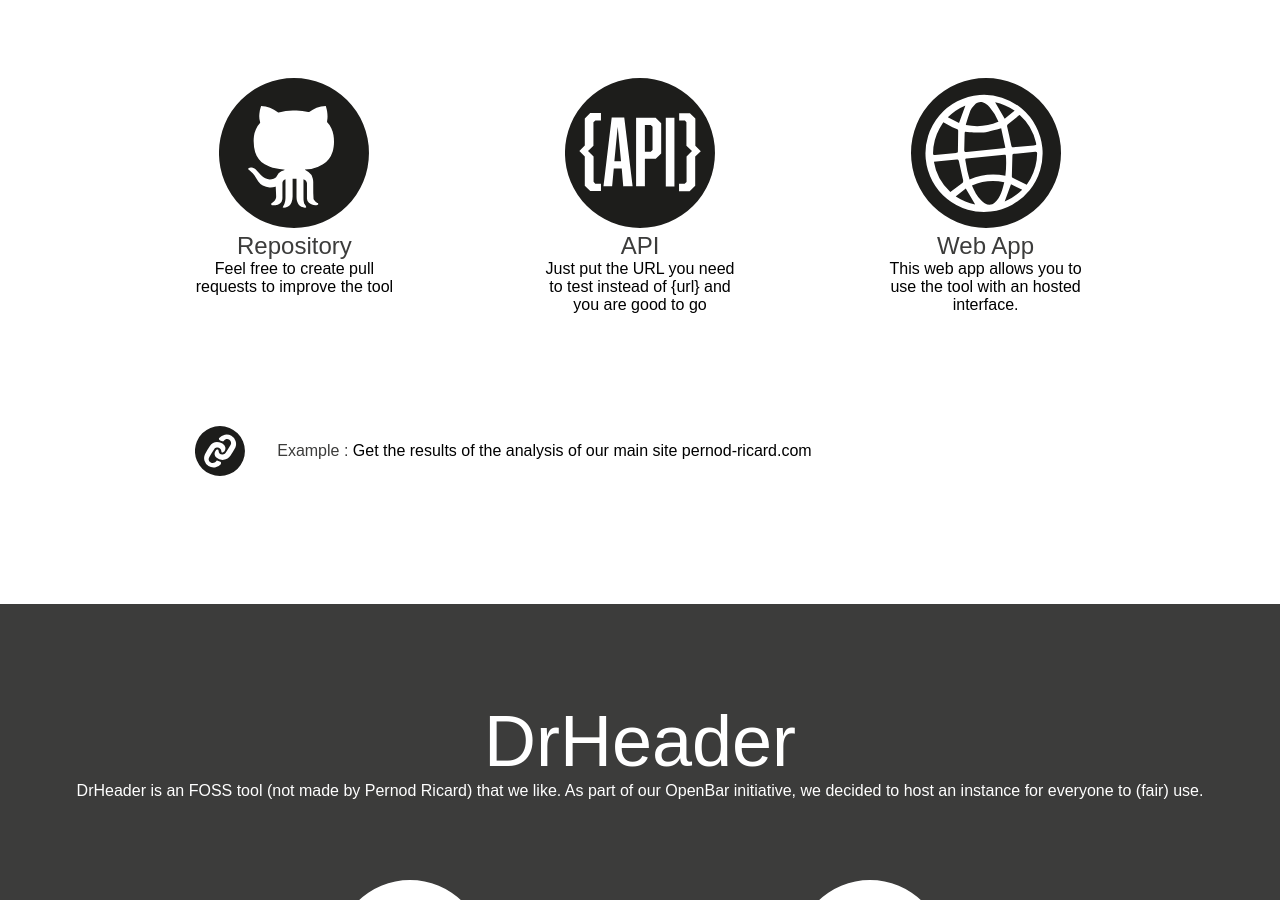
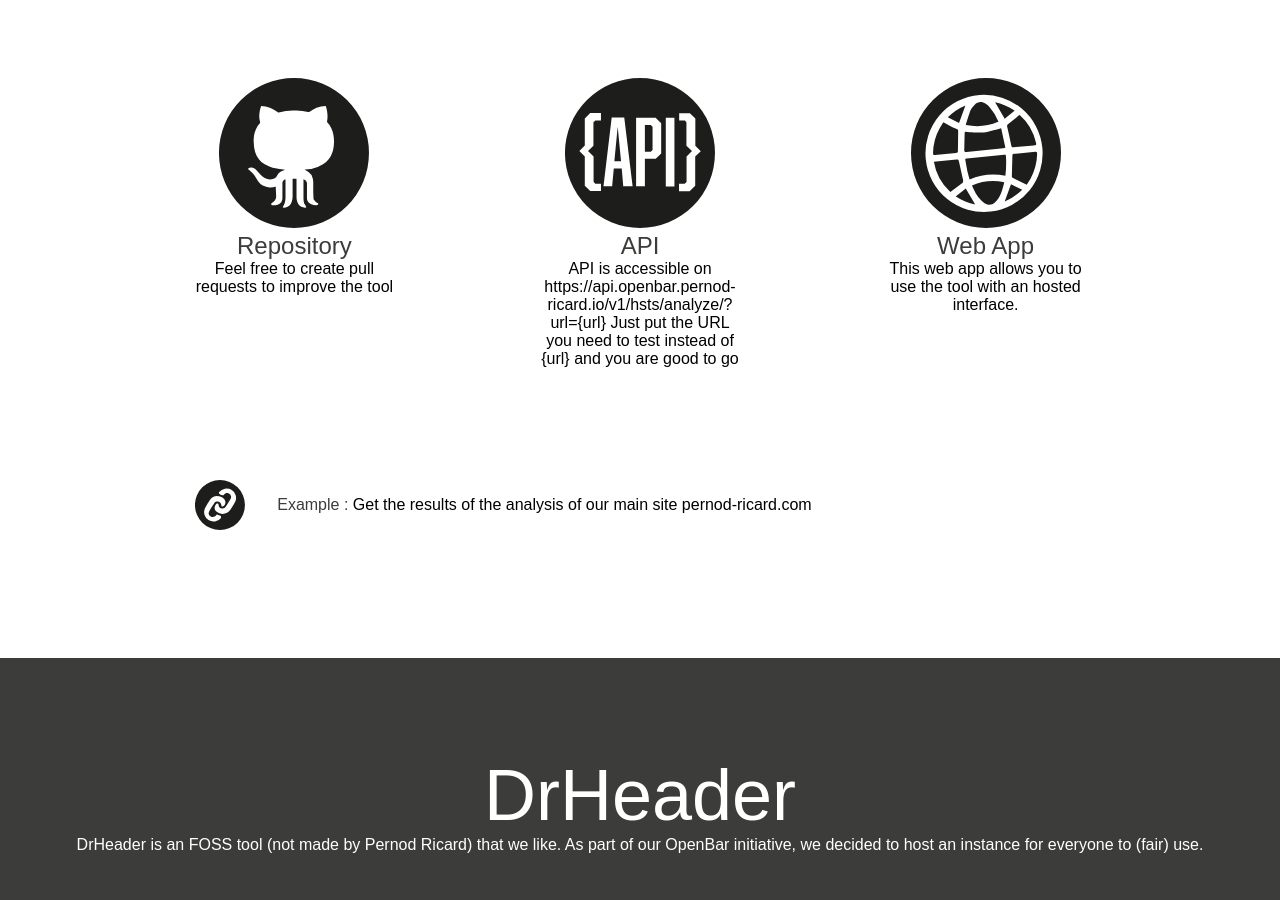
Before and after one commit to VaporCorp/pernod-ricard.github.io, a Jekyll site: the page built from index.md, in a window 1280 px wide and 900 px high, scrolled down 776 px. Built offline with Jekyll 4.4.1, drawn with Linux system fonts in a browser that asks for light colours; some web fonts are replaced.

Commit message:
Writing out the URL

```diff
--- a/_data/first_block/datas.yml
+++ b/_data/first_block/datas.yml
@@ -8,7 +8,8 @@
   image_src: assets/img/api-black-button.svg
   image_alt: Api button
   name: API
-  description: "Just put the URL you need to test instead of {url} and you are good to go"
+  description: "API is accessible on https://api.openbar.pernod-ricard.io/v1/hsts/analyze/?url={url}
+  Just put the URL you need to test instead of {url} and you are good to go"
 
 - link: https://hsts-analyzer.openbar.pernod-ricard.io
   image_src: assets/img/web-black-button.svg
```
